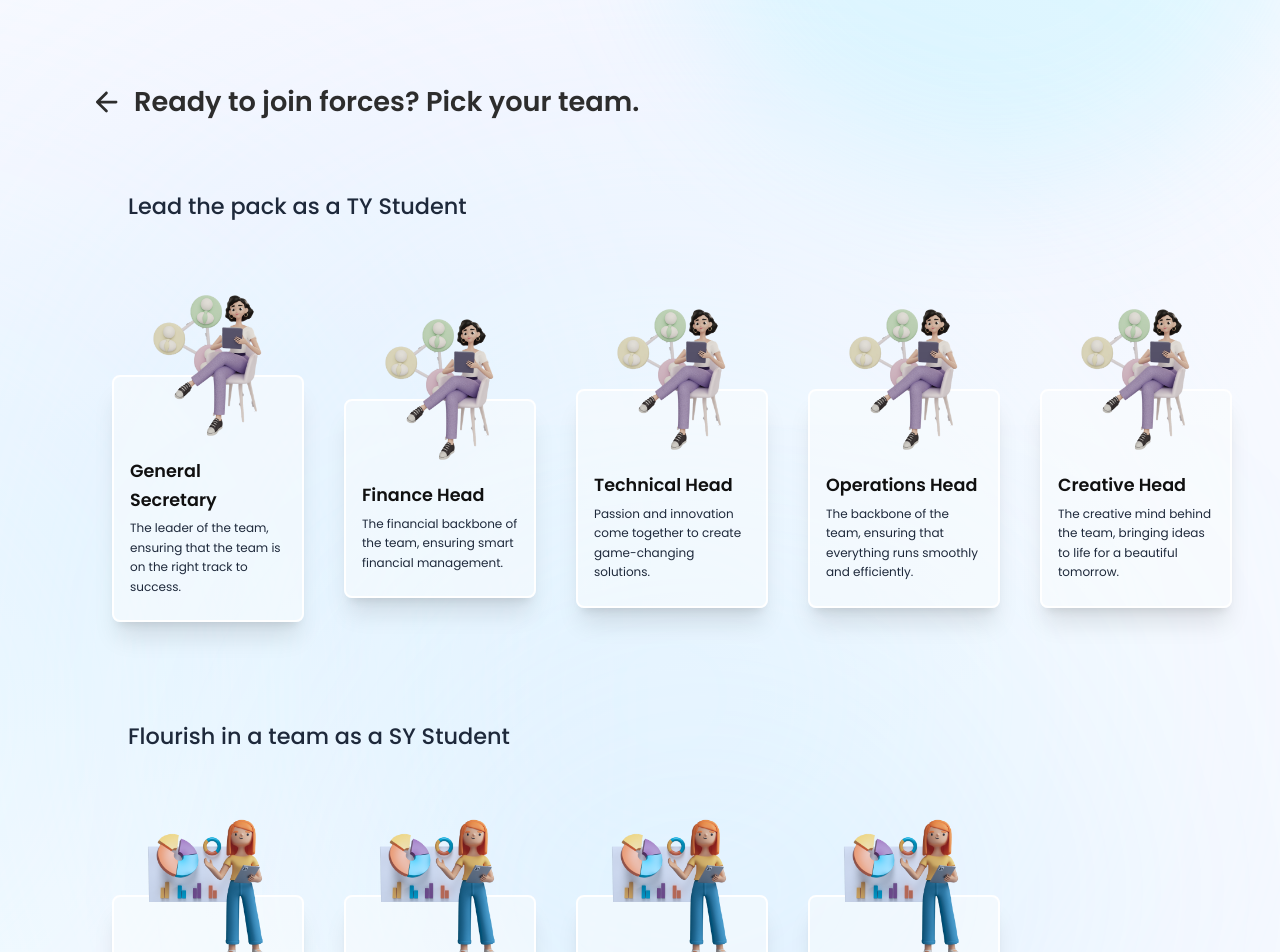
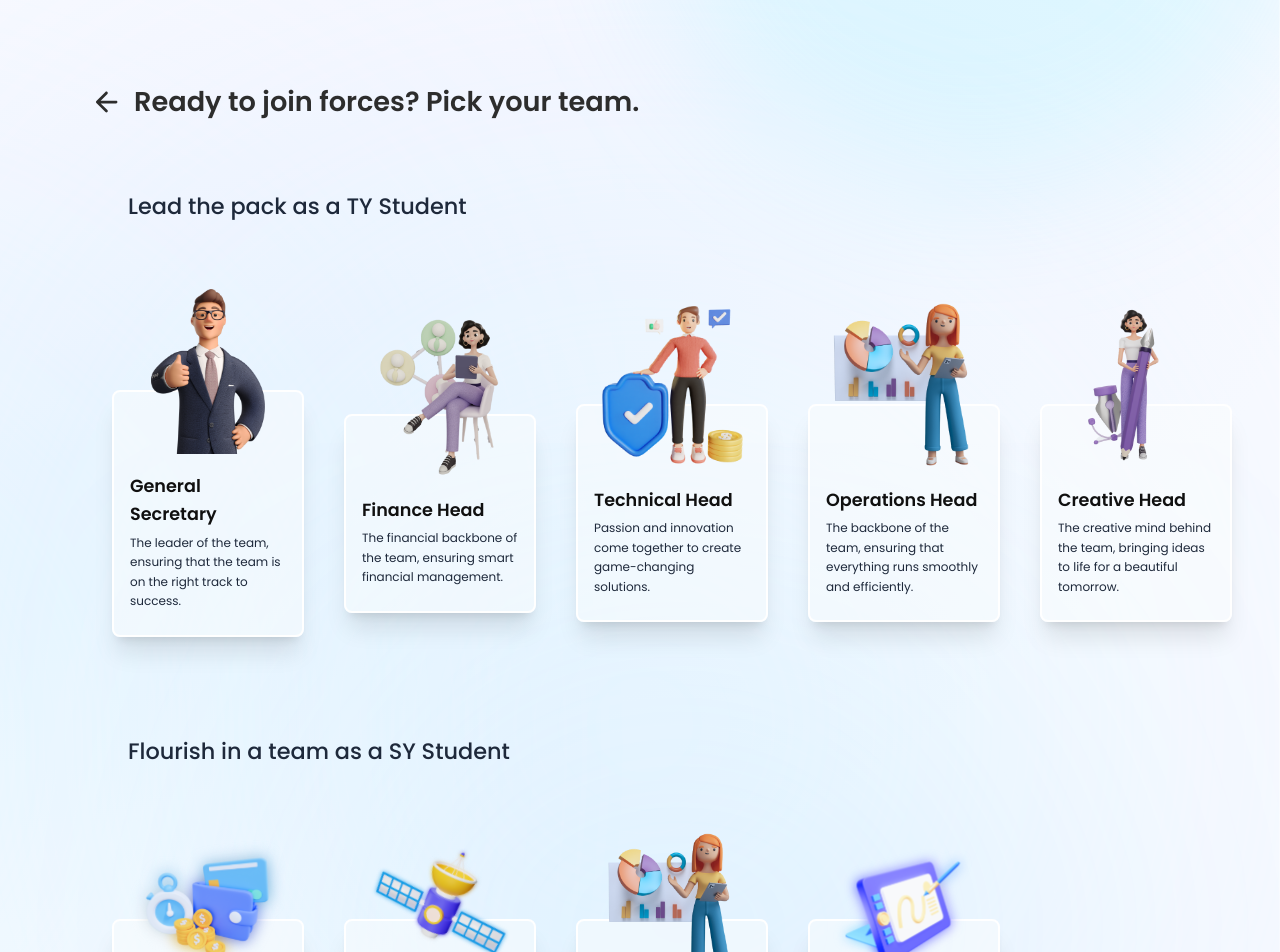
Before and after one commit to csikjsce/Recruitment-2023, a React (Create React App) app: page /positions in a window 1280 px wide. Shown: the top 952 px of the page. Built offline with nearby package versions, Linux system fonts and the light colour scheme; the HTML template or start-up script is replaced by a standard one.

Commit message:
fix: image fetching

```diff
--- a/src/data/positions/heads.json
+++ b/src/data/positions/heads.json
@@ -2,26 +2,26 @@
     {
         "title":"General Secretary",
         "subtitle":"The leader of the team, ensuring that the team is on the right track to success.",
-        "image":"/positions/heads/gensec.png"
+        "image":"/assets/positions/heads/gensec.png"
     },
     {
         "title": "Finance Head",
         "subtitle": "The financial backbone of the team, ensuring smart financial management.",
-        "image": "/positions/heads/finhead.png"
+        "image": "/assets/positions/heads/finhead.png"
     },
     {
         "title": "Technical Head",
         "subtitle": "Passion and innovation come together to create game-changing solutions.",
-        "image": "/positions/heads/techhead.png"
+        "image": "/assets/positions/heads/techhead.png"
     },
     {
         "title": "Operations Head",
         "subtitle": "The backbone of the team, ensuring that everything runs smoothly and efficiently.",
-        "image": "/positions/heads/ophead.png"
+        "image": "/assets/positions/heads/ophead.png"
     },
     {
         "title": "Creative Head",
         "subtitle": "The creative mind behind the team, bringing ideas to life for a beautiful tomorrow.",
-        "image": "/positions/heads/crhead.png"
+        "image": "/assets/positions/heads/crhead.png"
     }
 ]
--- a/src/data/positions/members.json
+++ b/src/data/positions/members.json
@@ -2,21 +2,21 @@
 	{
 		"title": "Finance Team",
 		"subtitle": "Our smart strategies empower success, providing a solid foundation for growth.",
-		"image": "/positions/members/finteam.png"
+		"image": "/assets/positions/members/finteam.svg"
 	},
 	{
 		"title": "Technical Team",
 		"subtitle": "Our team turns your ideas into reality, using the latest technology and expertise",
-		"image": "/positions/members/techteam.png"
+		"image": "/assets/positions/members/techteam.svg"
 	},
 	{
 		"title": "Operations Team",
 		"subtitle": "We streamline processes and optimize outcomes, ensuring smooth operations.",
-		"image": "/positions/members/opteam.png"
+		"image": "/assets/positions/heads/ophead.png"
 	},
 	{
 		"title": "Creative Team",
 		"subtitle": "We turn imagination into innovation, pushing the boundaries of what's possible.",
-		"image": "/positions/members/crteam.png"
+		"image": "/assets/positions/members/crteam.svg"
 	}
 ]
--- a/src/screens/Info.jsx
+++ b/src/screens/Info.jsx
@@ -1,9 +1,33 @@
-import React from 'react'
+import React, { useState, useEffect } from 'react'
+import { Container, ScreenTitle } from '../utilities/exports'
 
 const Info = () => {
-  return (
-    <div>Info</div>
-  )
+	const [isMobile, setIsMobile] = useState(null)
+
+	useEffect(() => {
+		const handleResize = () => {
+			if (window.innerWidth > 500) {
+				setIsMobile(false)
+			} else {
+				setIsMobile(true)
+			}
+		}
+		handleResize()
+		window.addEventListener('resize', handleResize)
+		return () => window.removeEventListener('resize', handleResize)
+	}, [])
+
+	return (
+		<Container
+			mobile={isMobile}
+			py={true}
+			className='!justify-start !items-start'>
+			<ScreenTitle
+				title='Information Page'
+				mobile={isMobile}
+			/>
+		</Container>
+	)
 }
 
 export default Info
--- a/src/screens/Positions.jsx
+++ b/src/screens/Positions.jsx
@@ -35,6 +35,7 @@ const FlexHeads = ({ isMobile }) => {
 							subtitle={item.subtitle}
 							image={item.image}
 							mobile={isMobile}
+							link='/info'
 						/>
 					)
 				})}
@@ -66,6 +67,7 @@ const FlexMembers = ({ isMobile }) => {
 							subtitle={item.subtitle}
 							image={item.image}
 							mobile={isMobile}
+							link="/info"
 						/>
 					)
 				})}
@@ -94,7 +96,7 @@ const Positions = () => {
 		<>
 			<Container
 				mobile={isMobile}
-				pt={true}
+				py={true}
 				className='!justify-center !items-center'>
 				<FlexCol className='!items-start !gap-16'>
 					<ScreenTitle
--- a/src/utilities/Cards.jsx
+++ b/src/utilities/Cards.jsx
@@ -1,3 +1,4 @@
+import { useNavigate } from 'react-router-dom'
 import { FlexCol } from './Flex'
 import { ModalTitle, ModalSubtitle, CardTitle, CardSubtitle } from './Typography'
 
@@ -12,46 +13,64 @@ const ModalCard = ({ title, subtitle }) => {
 	)
 }
 
-const HeadsCard = ({ title, subtitle, image, mobile }) => {
+const HeadsCard = ({ title, subtitle, image, mobile, link }) => {
+	const navigate = useNavigate()
 	const size = mobile ? '!w-[70vw]' : '!w-[15vw]'
 	const classes =
 		'!items-start !justify-end bg-[#FCFEFE80] border-2 border-[#FFF] rounded-lg !h-[auto] px-4 pt-20 py-6 hover:shadow-2xl shadow-xl gap-1 duration-300 ' +
 		size
+	const handleClick = () => {
+		navigate(link)
+	}
 	return (
 		<>
-			<FlexCol className='hover:-translate-y-4 duration-300'>
+			<div
+				onClick={handleClick}
+				className='cursor-pointer'>
+				<FlexCol
+					className='hover:-translate-y-4 duration-300'
+					onClick={handleClick}>
 					<img
-					src={'/assets/positions/heads/finhead.png'}
+						src={image}
 						alt='asset'
-					className='w-[130px] translate-y-16'
+						className='h-[165px] translate-y-16'
 					/>
 					<FlexCol className={classes}>
 						<CardTitle text={title} />
 						<CardSubtitle text={subtitle} />
 					</FlexCol>
 				</FlexCol>
+			</div>
 		</>
 	)
 }
 
-const MembersCard = ({ title, subtitle, image, mobile }) => {
+const MembersCard = ({ title, subtitle, image, mobile, link }) => {
+	const navigate = useNavigate()
 	const size = mobile ? '!w-[70vw]' : '!w-[15vw]'
 	const classes =
 		'!items-start !justify-end bg-[#FCFEFE80] border-2 border-[#FFF] rounded-lg !h-[auto] px-4 pt-20 py-6 hover:shadow-2xl shadow-xl gap-1 duration-300 ' +
 		size
+	const handleClick = () => {
+		navigate(link)
+	}
 	return (
 		<>
+			<div
+				onClick={handleClick}
+				className='cursor-pointer'>
 				<FlexCol className='hover:-translate-y-4 duration-300'>
 					<img
-					src={'/assets/positions/heads/ophead.png'}
+						src={image}
 						alt='asset'
-					className='w-[130px] translate-y-16'
+						className='h-[150px] translate-y-16'
 					/>
 					<FlexCol className={classes}>
 						<CardTitle text={title} />
 						<CardSubtitle text={subtitle} />
 					</FlexCol>
 				</FlexCol>
+			</div>
 		</>
 	)
 }
--- a/src/utilities/Container.jsx
+++ b/src/utilities/Container.jsx
@@ -1,9 +1,9 @@
-const Container = ({ children, className, mobile, style, pt }) => {
+const Container = ({ children, className, mobile, style, py }) => {
 	const direction = mobile ? 'flex-col' : 'flex-row'
 	const flex_gap = mobile ? 'gap-6' : ''
 	const padding_x = mobile ? 'px-10' : 'px-24'
-	const padding_top = mobile || pt ? 'pt-20' : ''
-	const classes = `flex justify-between items-center w-screen min-h-screen !overflow-x-hidden pb-14 ${flex_gap} ${padding_top} ${padding_x} ${className} ${direction}`
+	const padding_y = mobile || py ? 'py-20' : ''
+	const classes = `flex justify-between items-center w-screen min-h-screen !overflow-x-hidden ${flex_gap} ${padding_y} ${padding_x} ${className} ${direction}`
 	return <div className={classes} style={style}>{children}</div>
 }
 
```
Lines whose indentation alone changed are shown as unchanged.
